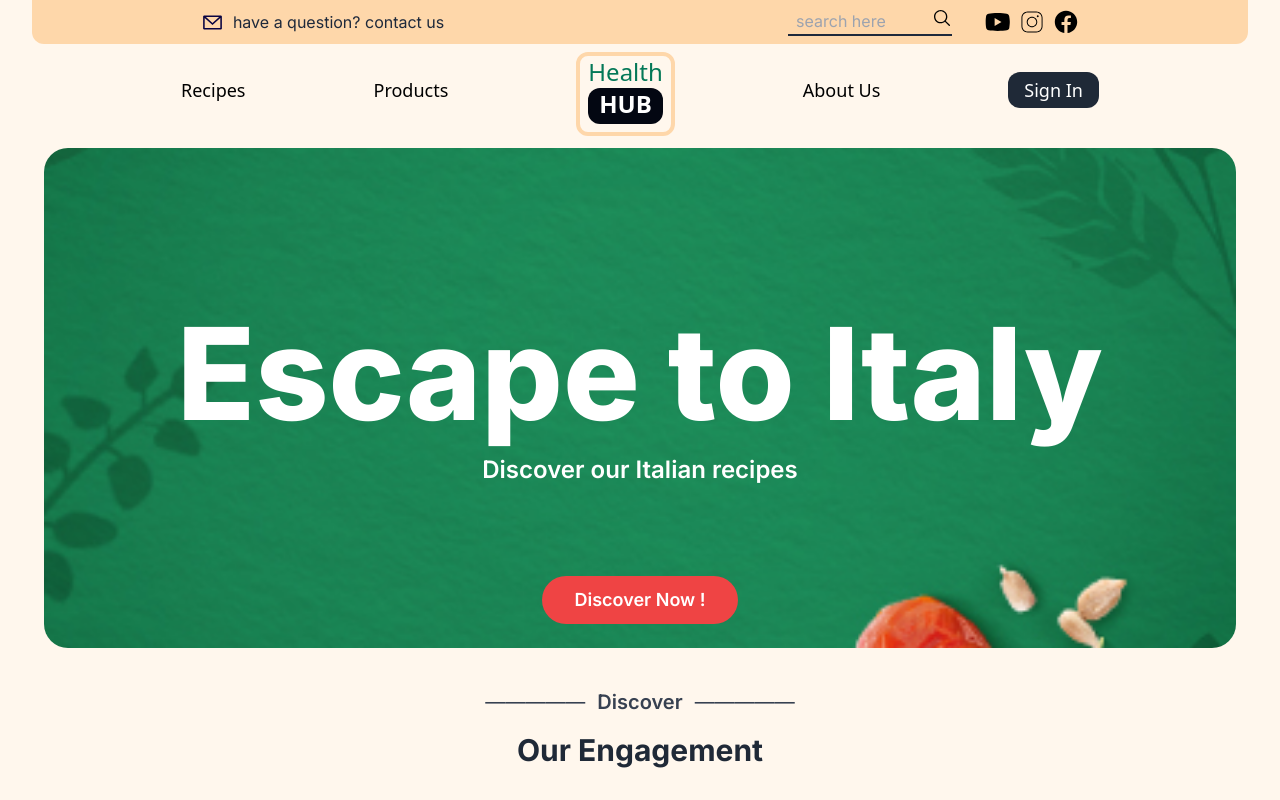
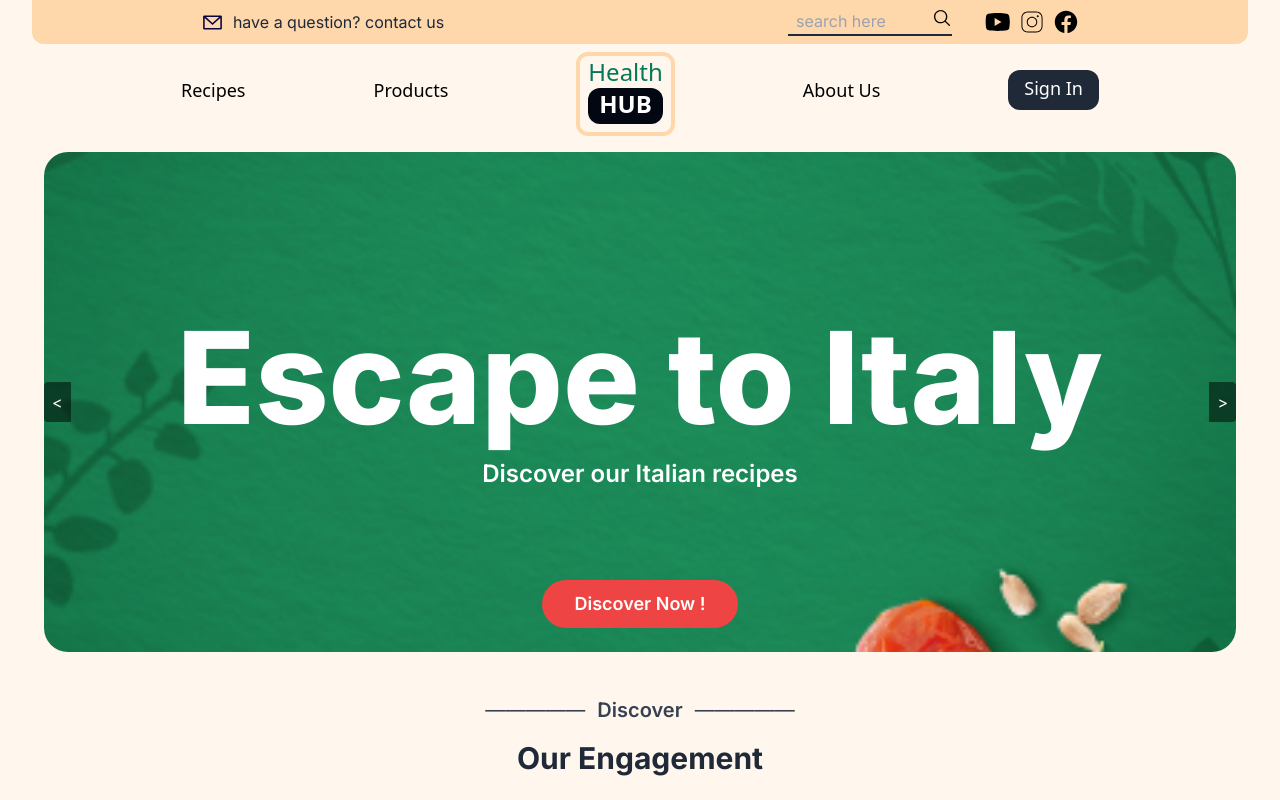
Before and after one commit to haikalbintang/health-hub-app, a Next.js app: page / in a window 1280 px wide. Shown: the top 800 px of the page. Built offline with nearby package versions, Linux system fonts and the light colour scheme.

Commit message:
Done Hero

```diff
--- a/src/app/layout.tsx
+++ b/src/app/layout.tsx
@@ -2,13 +2,13 @@ import type { Metadata } from "next";
 import { Inter } from "next/font/google";
 import "./globals.css";
 import NavbarWrapper from "@/components/NavbarWrapper";
-import Footer_vmhb from "@/components/Footer";
+import Footer from "@/components/Footer";
 
 const inter = Inter({ subsets: ["latin"] });
 
 export const metadata: Metadata = {
-  title: "Create Next App",
-  description: "Generated by create next app",
+  title: "Health Hub",
+  description: "Discover our Italian recipes",
 };
 
 export default function RootLayout({
@@ -18,14 +18,10 @@ export default function RootLayout({
 }>) {
   return (
     <html lang="en">
-      <body className={inter.className}>
-        <div className="bg-orange-50">
-          <div className="px-2 xl:container">
-            <NavbarWrapper />
-            {children}
-            <Footer_vmhb />
-          </div>
-        </div>
+      <body className={`${inter.className} bg-orange-50 px-2 xl:container`}>
+        <NavbarWrapper />
+        {children}
+        <Footer />
       </body>
     </html>
   );
--- a/src/app/page.tsx
+++ b/src/app/page.tsx
@@ -2,9 +2,6 @@ import SliderImage from "@/components/SliderImage";
 import DiscoverContent from "@/components/DiscoverContent";
 import SliderImage3 from "@/components/SliderImage3";
 import Hero from "@/components/Hero";
-
-import image1 from "@/components/images/1.jpg";
-import image2 from "@/components/images/2.png";
 
 import food1 from "@/components/images/food1.jpg";
 import food2 from "@/components/images/food2.jpg";
@@ -20,7 +17,6 @@ import foodImage6 from "@/components/slidersv3/6.png";
 import SliderImage2 from "@/components/SliderImage2";
 
 export default function Home() {
-  const images: string[] = [image1.src, image2.src];
   const foodImages: string[] = [food1.src, food2.src, food3.src, food4.src];
   const foodImagesv2: string[] = [
     foodImage2.src,
@@ -33,7 +29,8 @@ export default function Home() {
 
   return (
     <main>
-      <SliderImage images={images} maxHeight="500" />
+      <SliderImage />
+
       <DiscoverContent />
       <SliderImage2 />
       <SliderImage3 images={foodImagesv2} />
--- a/src/components/Footer.tsx
+++ b/src/components/Footer.tsx
@@ -1,6 +1,6 @@
 export default function Footer() {
   return (
-    <>
+    <footer>
       <div className="px-6 py-10 bg-orange-200 text-slate-800 rounded-t-xl">
         <div className="flex justify-between items-center">
           <h2 className="font-bold">FOLLOW US</h2>
@@ -59,6 +59,6 @@ export default function Footer() {
           </div>
         </div>
       </div>
-    </>
+    </footer>
   );
 }
--- a/src/components/Hero.tsx
+++ b/src/components/Hero.tsx
@@ -1,16 +1,18 @@
 import React, { useState } from "react";
 import { Button } from "@/components/ui/button";
 import About1 from "@/components/images/about1.png";
+import Image from "next/image";
+import { ArrowRight } from "lucide-react";
 
 const Hero = () => {
   return (
-    <div className=" py-16">
+    <div className="py-20">
       <div className="container mx-auto flex justify-center items-center">
         <div className="flex flex-col justify-center items-center w-full md:w-1/2 px-4">
           <div className="text-center mb-8">
             {" "}
             {/* Centered and added margin bottom */}
-            <h1 className="text-3xl md:text-4xl lg:text-5xl font-bold text-gray-800">
+            <h1 className="text-3xl md:text-4xl lg:text-4xl font-bold text-gray-800">
               What&apos;s New
             </h1>
           </div>
@@ -26,12 +28,49 @@ const Hero = () => {
               section.
             </p>
           </div>
-          <Button className="mt-4 bg-red-500">Discover them here!</Button>
+          <Button className="group h-auto rounded-full bg-red-500 px-8 py-3 text-base font-semibold shadow-lg shadow-red-500/30 transition-all hover:bg-red-600 hover:shadow-xl hover:shadow-red-500/40">
+            Discover them here!
+            <ArrowRight className="ml-2 h-4 w-4 transition-transform group-hover:translate-x-1" />
+          </Button>
         </div>
-        <div className="hidden md:block w-1/2">
-          <img src={About1.src} alt="" className="w-full" />
+
+        {/* Image column */}
+        <div className="flex w-full justify-center md:w-3/5">
+          <div className="float-rotate relative">
+            <Image
+              src={About1.src}
+              height={1000}
+              width={1000}
+              alt="Breaded Delight dish"
+              className="w-full max-w-md drop-shadow-2xl md:max-w-xl"
+              priority
+            />
+          </div>
         </div>
       </div>
+
+      <style>{`
+        @keyframes floatRotate {
+          0% {
+            transform: translateY(0px) rotate(0deg);
+          }
+          25% {
+            transform: translateY(0px) rotate(8deg);
+          }
+          50% {
+            transform: translateY(0px) rotate(0deg);
+          }
+          75% {
+            transform: translateY(0px) rotate(-8deg);
+          }
+          100% {
+            transform: translateY(0px) rotate(0deg);
+          }
+        }
+        .float-rotate {
+          animation: floatRotate 8s ease-in infinite;
+        }
+      `}</style>
     </div>
   );
 };
--- a/src/components/Navbar.tsx
+++ b/src/components/Navbar.tsx
@@ -122,7 +122,7 @@ const Navbar = ({ setShowLoginModal, setShowNavbarHamburgerMenu }: Props) => {
             </li>
             <li>
               <button
-                className="cursor-pointer bg-gray-800 text-white px-4 py-1 rounded-xl hover:bg-gray-900"
+                className="cursor-pointer bg-gray-800 text-white px-4 pt-1 pb-2 rounded-xl hover:bg-gray-900"
                 // onClick={toggleLoginModal}
               >
                 Sign In
--- a/src/components/NavbarWrapper.tsx
+++ b/src/components/NavbarWrapper.tsx
@@ -13,8 +13,8 @@ export default function NavbarWrapper() {
   const [showRegisterModal, setShowRegisterModal] = useState<boolean>(false);
 
   return (
-    <>
-      <div className="">
+    <header>
+      <nav className="">
         <Navbar
           setShowLoginModal={setShowLoginModal}
           setShowNavbarHamburgerMenu={setShowNavbarHamburgerMenu}
@@ -34,7 +34,7 @@ export default function NavbarWrapper() {
         {showRegisterModal && (
           <RegisterModal setShowRegisterModal={setShowRegisterModal} />
         )}
-      </div>
-    </>
+      </nav>
+    </header>
   );
 }
--- a/src/components/SliderImage.tsx
+++ b/src/components/SliderImage.tsx
@@ -1,19 +1,15 @@
 "use client";
-import React, { useEffect } from "react";
+import { useState, useEffect } from "react";
 import { Button } from "@/components/ui/button";
+import image1 from "@/components/images/1.jpg";
+import image2 from "@/components/images/2.png";
+import Image from "next/image";
 
-interface ImageSliderProps {
-  images: string[];
-  maxHeight?: string;
-  className?: string;
-}
+const images = [image1.src, image2.src];
+const MAX_HEIGHT = 500;
 
-const SliderImage: React.FC<ImageSliderProps> = ({
-  images,
-  maxHeight,
-  className,
-}) => {
-  const [currentIndex, setCurrentIndex] = React.useState<number>(0);
+function SliderImage() {
+  const [currentIndex, setCurrentIndex] = useState(0);
 
   const goToPrevious = () => {
     setCurrentIndex((prevIndex) =>
@@ -33,14 +29,16 @@ const SliderImage: React.FC<ImageSliderProps> = ({
   }, [currentIndex]);
 
   return (
-    <div className="px-3">
+    <div className="px-3 py-1">
       <div className="relative overflow-hidden rounded-lg">
-        <img
+        <Image
           src={images[currentIndex]}
+          height={500}
+          width={1000}
           alt="Slider"
           className="w-full h-full object-cover rounded-3xl"
           style={{
-            maxHeight: `${maxHeight}px`,
+            maxHeight: `${MAX_HEIGHT}px`,
             maxWidth: "150vh",
             display: "block",
             margin: "0 auto",
@@ -58,21 +56,21 @@ const SliderImage: React.FC<ImageSliderProps> = ({
               </h2>
             </div>
           </div>
-          {/* <button
+          <button
             onClick={goToPrevious}
-            className="absolute top-1/2 left-0 2xl:left-40 transform -translate-y-1/2 bg-black bg-opacity-50 text-white p-2 rounded-l focus:outline-none z-10"
+            className="absolute top-1/2 left-0 2xl:left-28 transform -translate-y-1/2 bg-black bg-opacity-50 text-white p-2 rounded-l focus:outline-none z-10"
           >
             &lt;
           </button>
           <button
             onClick={goToNext}
-            className="absolute top-1/2 right-0 2xl:right-40 transform -translate-y-1/2 bg-black bg-opacity-50 text-white p-2 rounded-r focus:outline-none z-10"
+            className="absolute top-1/2 right-0 2xl:right-28 transform -translate-y-1/2 bg-black bg-opacity-50 text-white p-2 rounded-r focus:outline-none z-10"
           >
             &gt;
-          </button> */}
+          </button>
           <div className="flex justify-center">
             <Button
-              className={`${className} h-12 px-8 text-lg font-semibold bg-red-500 text-white rounded-full z-10`}
+              className={`h-12 px-8 text-lg font-semibold bg-red-500 text-white rounded-full z-10`}
             >
               Discover Now !
             </Button>
@@ -81,6 +79,6 @@ const SliderImage: React.FC<ImageSliderProps> = ({
       </div>
     </div>
   );
-};
+}
 
 export default SliderImage;
```
Also changed, not shown: src/data/data.ts (added).
